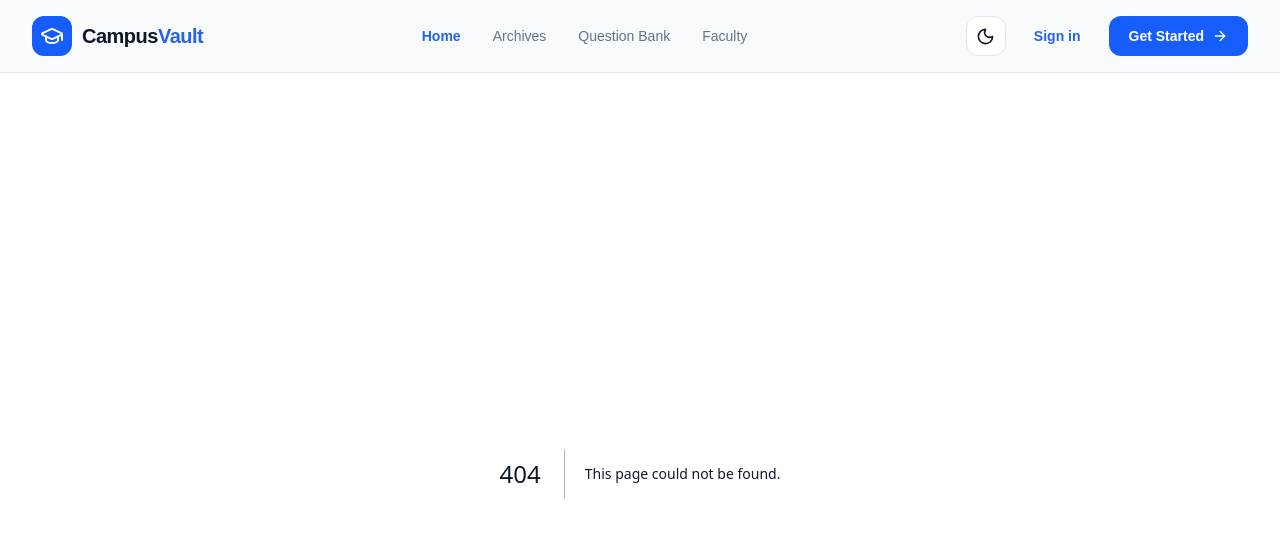
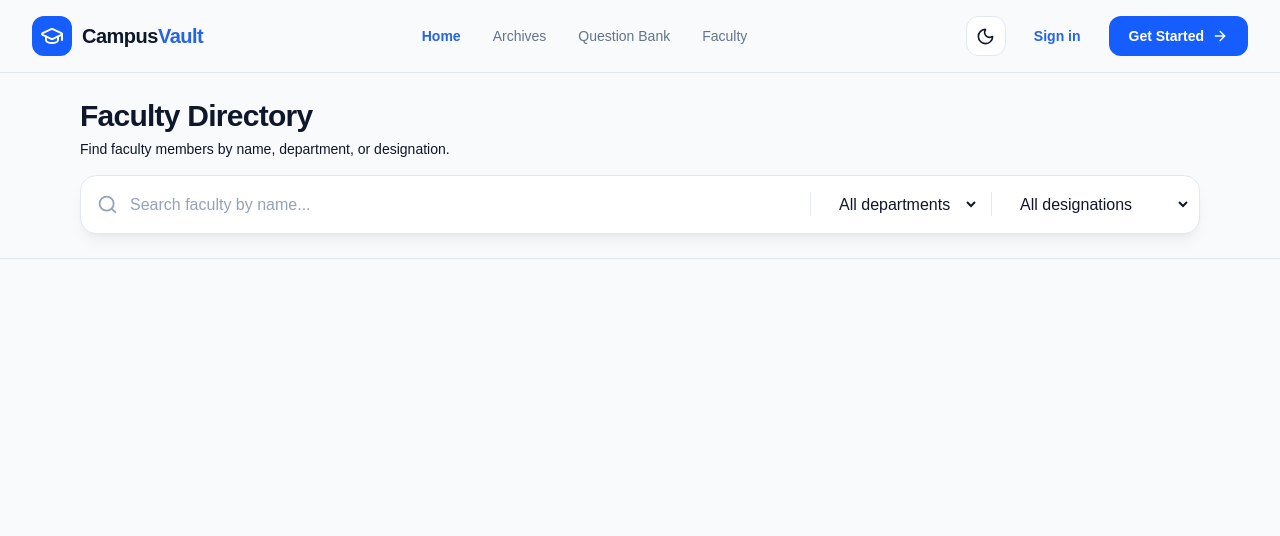
Before and after one commit to fah20im04/Metro-Archive, a Next.js app: page /faculty in a window 1280 px wide. Before the commit this address had no page. Shown: the top 536 px of the page. Built offline with nearby package versions, Linux system fonts and the light colour scheme.

Commit message:
add: /faculty route, FacultySearch component

```diff
--- /dev/null
+++ b/app/Components/Faculty/FacultySearch.jsx
@@ -0,0 +1,136 @@
+"use client";
+
+import { useEffect, useRef, useState } from "react";
+import { Search, X } from "lucide-react";
+
+const DESIGNATIONS = [
+  "Professor",
+  "Associate Professor",
+  "Assistant Professor",
+  "Lecturer",
+  "Teaching Assistant",
+];
+
+const DEBOUNCE_MS = 300;
+
+const selectClass =
+  "w-full cursor-pointer rounded-xl border-0 bg-surface px-3 py-2.5 text-sm text-foreground outline-none transition-colors focus-visible:outline-none md:w-auto";
+
+/**
+ * Props:
+ *  - departments: [{ _id, name }]  department list for the dropdown
+ *  - onChange(filters): called with { q, departmentId, designation }
+ *    (q is debounced, the dropdowns fire immediately)
+ */
+export default function FacultySearch({ departments = [], onChange }) {
+  const [q, setQ] = useState("");
+  const [departmentId, setDepartmentId] = useState("");
+  const [designation, setDesignation] = useState("");
+  const [debouncedQ, setDebouncedQ] = useState("");
+
+  // keep latest callback without retriggering effects
+  const onChangeRef = useRef(onChange);
+  useEffect(() => {
+    onChangeRef.current = onChange;
+  }, [onChange]);
+
+  // debounce the name input
+  useEffect(() => {
+    const t = setTimeout(() => setDebouncedQ(q.trim()), DEBOUNCE_MS);
+    return () => clearTimeout(t);
+  }, [q]);
+
+  // emit filters whenever any of them settles
+  useEffect(() => {
+    onChangeRef.current?.({ q: debouncedQ, departmentId, designation });
+  }, [debouncedQ, departmentId, designation]);
+
+  const hasFilters = q || departmentId || designation;
+
+  const clear = () => {
+    setQ("");
+    setDebouncedQ("");
+    setDepartmentId("");
+    setDesignation("");
+  };
+
+  return (
+    <section className="w-full border-b border-border bg-background">
+      <div className="mx-auto max-w-6xl px-4 py-6">
+        {/* Component Heading */}
+        <div className="mb-4">
+          <h1 className="text-2xl font-bold tracking-tight text-foreground md:text-3xl">
+            Faculty Directory
+          </h1>
+          <p className="mt-1 text-sm text-muted-foreground">
+            Find faculty members by name, department, or designation.
+          </p>
+        </div>
+
+        {/* Search bar */}
+        <div
+          role="search"
+          className="flex flex-col gap-2 rounded-2xl border border-border bg-surface p-2 shadow-lg shadow-black/5 transition-colors duration-200 md:flex-row md:items-center md:gap-3"
+        >
+          {/* Name */}
+          <div className="flex min-w-0 flex-1 items-center gap-3">
+            <Search className="ml-2 shrink-0 text-muted-foreground" size={21} />
+            <input
+              type="search"
+              value={q}
+              onChange={(e) => setQ(e.target.value)}
+              placeholder="Search faculty by name..."
+              aria-label="Search faculty by name"
+              className="min-w-0 flex-1 border-0 bg-transparent py-2 text-sm text-foreground outline-none placeholder:text-muted-foreground focus-visible:outline-none"
+            />
+          </div>
+
+          <div className="hidden h-6 w-px bg-border md:block" />
+
+          {/* Department */}
+          <select
+            value={departmentId}
+            onChange={(e) => setDepartmentId(e.target.value)}
+            aria-label="Filter by department"
+            className={selectClass}
+          >
+            <option value="">All departments</option>
+            {departments.map((d) => (
+              <option key={d._id} value={d._id}>
+                {d.name}
+              </option>
+            ))}
+          </select>
+
+          <div className="hidden h-6 w-px bg-border md:block" />
+
+          {/* Designation */}
+          <select
+            value={designation}
+            onChange={(e) => setDesignation(e.target.value)}
+            aria-label="Filter by designation"
+            className={selectClass}
+          >
+            <option value="">All designations</option>
+            {DESIGNATIONS.map((d) => (
+              <option key={d} value={d}>
+                {d}
+              </option>
+            ))}
+          </select>
+
+          {hasFilters && (
+            <button
+              type="button"
+              onClick={clear}
+              className="flex items-center justify-center gap-1.5 rounded-xl bg-primary px-4 py-3 text-sm font-semibold text-white transition hover:bg-primary-hover"
+            >
+              <X size={16} />
+              Clear
+            </button>
+          )}
+        </div>
+      </div>
+    </section>
+  );
+}
--- /dev/null
+++ b/app/faculty/page.jsx
@@ -0,0 +1,12 @@
+import React from 'react';
+import FacultySearch from '../Components/Faculty/FacultySearch';
+
+const FacultyHomePage = () => {
+    return (
+        <div>
+            <FacultySearch />
+        </div>
+    );
+};
+
+export default FacultyHomePage;
```
